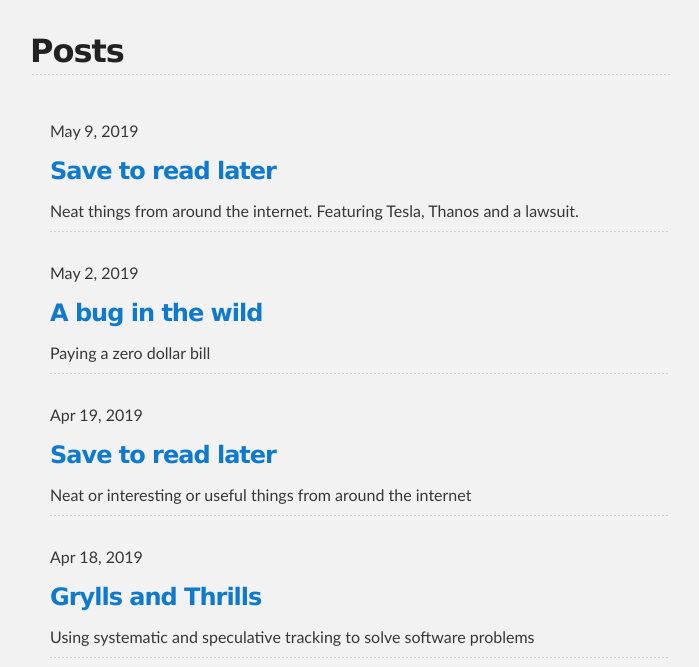
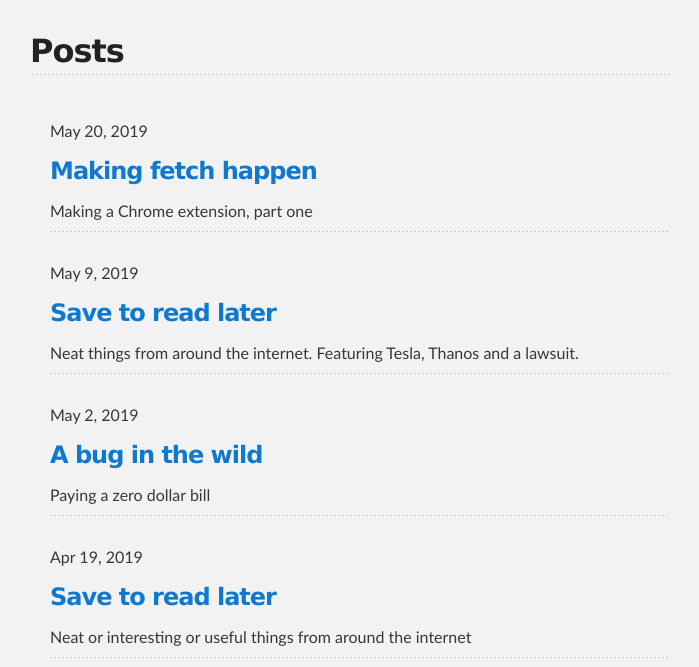
Before and after one commit to jrespie/jrespie.github.io, a Jekyll site: the page built from index.md, in a window 1280 px wide and 900 px high, cut to the strip 233-900 px from the top of the window. Shown: the whole strip, without its empty margins (290-989 px from the left). Built offline with Jekyll 4.4.1, drawn with Linux system fonts in a browser that asks for light colours; some of the changed lines change nothing that is shown.

Commit message:
Making Fetch Happen

````diff
--- /dev/null
+++ b/_posts/2019/05/2019-05-20-making-fetch-happen.markdown
@@ -0,0 +1,140 @@
+---
+title: Making fetch happen
+description: Making a Chrome extension, part one
+---
+# Making fetch happen
+## Making a Chrome extension, part one
+
+### I <font color="#ff69b4">love</font> making emoji
+<div class="rowofimages">
+<img src="/assets/images/2019/05/2019-05-20-mean-girls-burn-book-emoji.jpg" class="left" width="64px"><img src="/assets/images/2019/05/2019-05-20-mean-girls-mouse-emoji.png" class="right" width="64px"><img src="/assets/images/2019/05/2019-05-20-mean-girls-on-wednesdays-emoji.jpg" class="left" width="64px" height="64px"><img src="/assets/images/2019/05/2019-05-20-mean-girls-regina-emoji.jpg" class="right" width="64px"></div>
+
+I _love_ Slack, and one of the features I love about Slack is being able to add <strong><font color="#ff69b4">custom emoji</font></strong>.
+
+Like these Mean Girls emoji that I added today, for some reason.
+
+Any team member with the right permissions can add custom emoji by visiting:
+[https://[your-slack-team-name].slack.com/customize/emoji](https://[your-slack-team-name].slack.com/customize/emoji)
+
+What you _can't_ do is see how many emoji you (or others) have created. I don't know if Slack has any native way to surface this information, but it's a fun and interesting thing to know.
+
+So, <strong><font color="#ff69b4">I made a Chrome extension to do it.</font></strong> It looks like this:
+<img src="/assets/images/2019/05/2019-05-20-01.png" class="center" width="600px">
+
+This post will be the first in a series of the steps I took to make it, and the learnings along the way.
+I hope it's useful, or at least interesting!
+<hr/>
+
+### Step 1 - <font color="#ff69b4">Use your ESPN</font> to track down HTTP requests
+<img src="/assets/images/2019/05/2019-05-20-fifth-sense.gif" class="center" width="400px">
+The first question is:
+
+Is there any programmable way to get information on custom emoji?
+
+My instincts tell me that there must be some kind of HTTP request when loading the _Customize Emoji_ page.
+
+So, let's take a look at <strong><font color="#ff69b4">Chrome Developer Tools</font></strong> and see what's happening.
+<img src="/assets/images/2019/05/2019-05-20-02.png" class="center" width="600px">
+
+When the page loads, we can see in the _network_ tab, a <strong><font color="#ff69b4">POST</font></strong> request to:
+```
+https://[your-slack-team-name].slack.com/api/emoji.adminList
+```
+
+That sounds promising, and sure enough, it returns an array of emoji. Nice.
+
+Let's play with it some more!
+<hr/>
+
+### Step 2 - <font color="#ff69b4">Fetch</font> the information
+<img src="/assets/images/2019/05/2019-05-20-so-fetch.gif" class="center" width="400px">
+Chrome dev tools has a feature where you can copy a request as a JavaScript <strong><font color="#ff69b4">fetch</font></strong> command.
+<img src="/assets/images/2019/05/2019-05-20-03.png" class="center" width="400px">
+
+So, let's <strong><font color="#ff69b4">copy as fetch</font></strong> the request from above, and see if it tells us what we need.
+To do this, we can go to the console tab, paste the command, and run it:
+```javascript
+> response = await fetch("https://[your-slack-team-name].slack.com/api/emoji.adminList", {
+	"credentials":"include",
+	"headers":{
+		"accept":"*/*",
+		"accept-language":"en-US,en;q=0.9",
+		"content-type":"multipart/form-data; boundary=----WebKitFormBoundarya"
+	},
+	"referrerPolicy":"no-referrer",
+	"body":"------WebKitFormBoundarya\r\nContent-Disposition: form-data; name=\"query\"\r\n\r\n\r\n
+	------WebKitFormBoundarya\r\nContent-Disposition: form-data; name=\"page\"\r\n\r\n1\r\n
+	------WebKitFormBoundarya\r\nContent-Disposition: form-data; name=\"count\"\r\n\r\n100\r\n
+	------WebKitFormBoundarya\r\nContent-Disposition: form-data; name=\"sort_by\"\r\n\r\nname\r\n
+	------WebKitFormBoundarya\r\nContent-Disposition: form-data; name=\"sort_dir\"\r\n\r\nasc\r\n
+	------WebKitFormBoundarya\r\nContent-Disposition: form-data; name=\"token\"\r\n\r\nredacted\r\n
+	------WebKitFormBoundarya\r\nContent-Disposition: form-data; name=\"_x_mode\"\r\n\r\nonline\r\n
+	------WebKitFormBoundarya--\r\n",
+	"method":"POST",
+	"mode":"cors"
+});
+
+```
+>
+`Await` makes the command wait until it's complete before returning a result. We have to do this because fetch must run asynchronously.
+
+Once that's complete, we can then run:
+```javascript
+> await response.json()
+```
+This converts the response to a JSON object:
+
+<img src="/assets/images/2019/05/2019-05-20-04.png" class="center" width="600px">
+
+Alright! This gives us an <strong><font color="#ff69b4">array of 100 emoji</font></strong>, and it includes information on who created it.
+
+It also tells us there are <strong><font color="#ff69b4">3681</font></strong> emoji altogether that's going to be useful later.
+<hr/>
+
+### Step 3 - Making it <font color="#ff69b4">readable</font> (and useful)
+<img src="/assets/images/2019/05/2019-05-20-burn-book.gif" class="center" width="400px">
+
+We don't just want the first 100 emoji though, we want <strong><font color="#ff69b4">all</font></strong> of them.
+
+The first thing to do is tidy up the query, because it's pretty bulky and hard to read.
+
+I've stripped out all the unnecessary stuff, and changed the Content-Type from `multipart/form-data` to `application/x-www-form-urlencoded`.
+Now, this is the query I'm using:
+```javascript
+fetch("https://[your-slack-team-name].slack.com/api/emoji.adminList", {
+	"credentials":"include",
+	"headers":{
+		"accept":"*/*",
+		"accept-language":"en-US,en;q=0.9",
+		"content-type":"application/x-www-form-urlencoded"
+	},
+	"referrerPolicy":"no-referrer",
+	"body":"page=1&count=100&token=redacted",
+	"method":"POST",
+	"mode":"cors"
+});
+```
+
+This makes the fetch command a lot clearer. It's pretty easy to see where the count of 100 is coming from.
+
+We know from earlier that we have 3681 emoji in total - so, let's try <strong><font color="#ff69b4">changing the count to 3681</font></strong>.
+This is the response:
+<img src="/assets/images/2019/05/2019-05-20-05.png" class="center" width="600px">
+
+It returns all our emoji, in one nice array! <strong><font color="#ff69b4">Woo hoo!</font></strong>
+<hr/>
+
+### So, <font color="#ff69b4">what now?</font>
+<img src="/assets/images/2019/05/2019-05-20-so.gif" class="center" width="400px">
+
+So now, we know we can programmatically get information on all our custom emoji, including who created it.
+
+The next step will be to do some number crunching, and work out how many emoji each person has created.
+<strong><font color="#ff69b4">Stay tuned for part two.</font></strong>
+<hr/>
+
+### <font color="#ff69b4">Breast cancer awareness</font>
+The gratuitous use of <strong><font color="#ff69b4">pink</font></strong> in this post happens to coincide with our office's <strong><font color="#ff69b4">pink ribbon breakfast</font></strong>.
+Pink ribbon breakfast is a fundraiser for the [Breast Cancer Foundation of New Zealand](https://pinkribbonbreakfast.co.nz/page/pushpaypinkribbonmorningtea).
+If you've found this post interesting, please consider making a donation via the link above.
+<img src="/assets/images/2019/05/2019-05-20-love-ya-bye.gif" class="center" width="400px">
--- a/assets/css/post.scss
+++ b/assets/css/post.scss
@@ -29,6 +29,10 @@
 	margin-right: auto;
 }
 
+div.rowofimages {
+	text-align: center;
+}
+
 ul {
 	list-style: disc;
 }
````
Also changed, not shown: assets/images/2019/05/2019-05-20-01.png (added), assets/images/2019/05/2019-05-20-02.png (added), assets/images/2019/05/2019-05-20-03.png (added), assets/images/2019/05/2019-05-20-04.png (added), assets/images/2019/05/2019-05-20-05.png (added), assets/images/2019/05/2019-05-20-burn-book.gif (added), assets/images/2019/05/2019-05-20-fifth-sense.gif (added), assets/images/2019/05/2019-05-20-mean-girls-burn-book-emoji.jpg (added), assets/images/2019/05/2019-05-20-mean-girls-mouse-emoji.png (added), assets/images/2019/05/2019-05-20-mean-girls-on-wednesdays-emoji.jpg (added), assets/images/2019/05/2019-05-20-mean-girls-regina-emoji.jpg (added), 3 other files.
